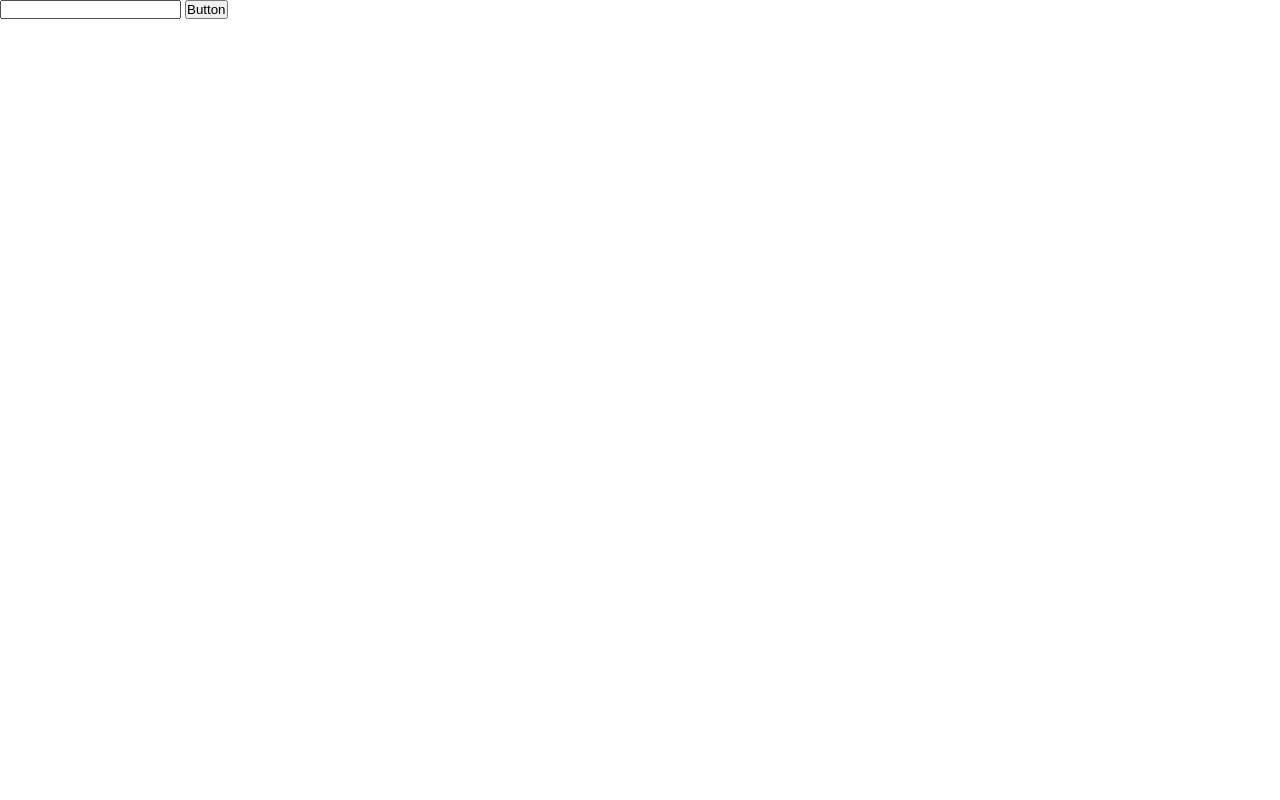
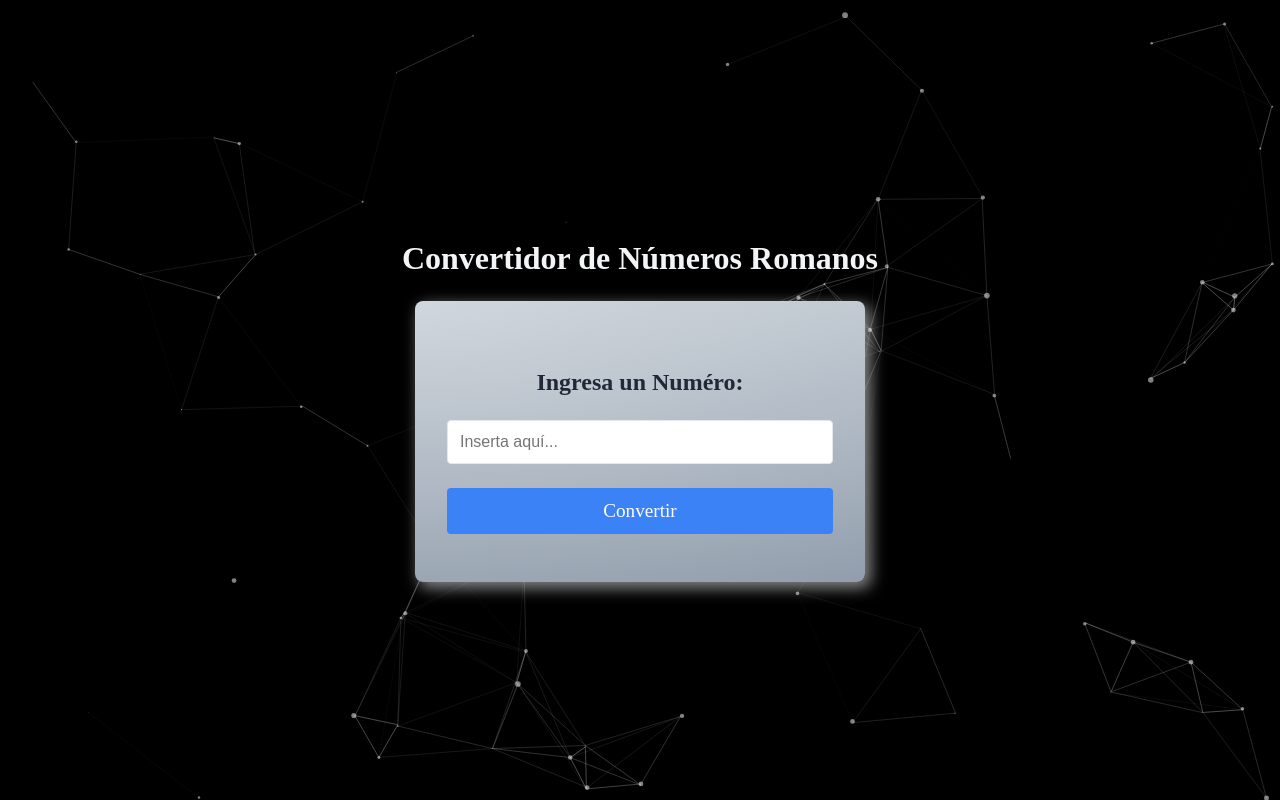
Before and after one commit to joseomarrb/Convertidor-a-Numeros-Romanos, a plain HTML site: page index.html in a window 1280 px wide. Drawn offline with Linux system fonts and the light colour scheme; a web font is replaced by a local one.

Commit message:
Proyecto convertidor a Numeros Romanos Finalizado :)

```diff
--- a/index.html
+++ b/index.html
@@ -4,13 +4,24 @@
     <meta charset="UTF-8">
     <meta name="viewport" content="width=device-width, initial-scale=1.0">
     <title>Convertidor a Numeros Romanos</title>
+    <link rel="shortcut icon" href="src/javascript.svg" type="image/x-icon">
     <link rel="stylesheet" href="styles.css">
 </head>
 <body>
-    <input type="text" id="number">
-    <button id="convert-btn">Button</button>
-    <p id="output"></p>
+    <div id="particles-js"></div>
+    <h1 class="title">Convertidor de Números Romanos</h1>
+    <div class="card">
+        <h2 class="card-title">Ingresa un Numéro:</h2>
+        <div class="input-wrapper">
+            <input class="input" type="number" id="number" placeholder="Inserta aquí...">
+        </div>
+        <button class="button" id="convert-btn">Convertir</button>
+    </div>
 
+    <div class="oculto" id="output"></div>
+
+    <script src="src/particles.min.js"></script>
+    <script src="src/particulas.js"></script>
     <script src="./script.js"></script>
 </body>
 </html>
--- a/script.js
+++ b/script.js
@@ -13,12 +13,15 @@ function checkInput() {
     const inputNumberConvert = parseInt(inputNumber.value)
     if (!inputNumber.value.trim()) {
         output.textContent = "Please enter a valid number";
+        mostrarError(output);
         return;
-    } else if (inputNumberConvert < 0) {
+    } else if (inputNumberConvert <= 0) {
         output.textContent = "Please enter a number greater than or equal to 1";
+        mostrarError(output);
         return;
     } else if (inputNumberConvert >= 4000) {
         output.textContent = "Please enter a number less than or equal to 3999";
+        mostrarError(output);
         return;
     }
     convertInput(inputNumberConvert);
@@ -26,6 +29,7 @@ function checkInput() {
 
 function convertInput(input) {
     output.textContent = "";
+
     while (input > 0) {
         if (input >= 1000) {
             output.textContent += "M";
@@ -68,6 +72,20 @@ function convertInput(input) {
             input -= 1;
         }
     }
-
+    mostrarCorrecto(output);
     return output.textContent;
 };
+
+function mostrarError(output) {
+    output.classList.remove("correcto");
+    output.classList.remove("oculto");
+    output.classList.add("error");
+    output.classList.add("visible");
+}
+
+function mostrarCorrecto(output) {
+    output.classList.remove("error");
+    output.classList.remove("oculto");
+    output.classList.add("correcto");
+    output.classList.add("visible");
+}
--- /dev/null
+++ b/src/particulas.js
@@ -0,0 +1,112 @@
+particlesJS(
+    {
+        "particles": {
+          "number": {
+            "value": 60,
+            "density": {
+              "enable": true,
+              "value_area": 800
+            }
+          },
+          "color": {
+            "value": "#ffffff"
+          },
+          "shape": {
+            "type": "circle",
+            "stroke": {
+              "width": 0,
+              "color": "#000000"
+            },
+            "polygon": {
+              "nb_sides": 5
+            },
+            "image": {
+              "src": "img/github.svg",
+              "width": 100,
+              "height": 100
+            }
+          },
+          "opacity": {
+            "value": 0.5,
+            "random": false,
+            "anim": {
+              "enable": false,
+              "speed": 1,
+              "opacity_min": 0.1,
+              "sync": false
+            }
+          },
+          "size": {
+            "value": 3,
+            "random": true,
+            "anim": {
+              "enable": false,
+              "speed": 40,
+              "size_min": 0.1,
+              "sync": false
+            }
+          },
+          "line_linked": {
+            "enable": true,
+            "distance": 150,
+            "color": "#ffffff",
+            "opacity": 0.4,
+            "width": 1
+          },
+          "move": {
+            "enable": true,
+            "speed": 6,
+            "direction": "none",
+            "random": false,
+            "straight": false,
+            "out_mode": "out",
+            "bounce": false,
+            "attract": {
+              "enable": false,
+              "rotateX": 600,
+              "rotateY": 1200
+            }
+          }
+        },
+        "interactivity": {
+          "detect_on": "canvas",
+          "events": {
+            "onhover": {
+              "enable": true,
+              "mode": "repulse"
+            },
+            "onclick": {
+              "enable": true,
+              "mode": "push"
+            },
+            "resize": true
+          },
+          "modes": {
+            "grab": {
+              "distance": 400,
+              "line_linked": {
+                "opacity": 1
+              }
+            },
+            "bubble": {
+              "distance": 400,
+              "size": 40,
+              "duration": 2,
+              "opacity": 8,
+              "speed": 3
+            },
+            "repulse": {
+              "distance": 200,
+              "duration": 0.4
+            },
+            "push": {
+              "particles_nb": 4
+            },
+            "remove": {
+              "particles_nb": 2
+            }
+          }
+        },
+        "retina_detect": true
+      }
+)
--- a/styles.css
+++ b/styles.css
@@ -1,10 +1,117 @@
+@import url('https://fonts.googleapis.com/css2?family=Artifika&family=Berkshire+Swash&family=Gideon+Roman&family=Lobster&family=Nosifer&family=Sixtyfour+Convergence&display=swap');
+
 *{
+    box-sizing: border-box;
+    font-family: "Gideon Roman", serif;
+}
+
+:root {
+    --primary-color: #3b82f6;
+    --background-color: #ffffff;
+    --text-color: #1f2937;
+    --border-color: #e5e7eb;
+}
+
+body {
+    display: flex;
+    justify-content: center;
+    align-items: center;
+    flex-direction: column;
+    height: 100vh;
     margin: 0;
-    padding: 0;
+    position: relative;
+    z-index: 99;
+    background-color: black;
+}
+
+#particles-js{
+    height: 100vh;
+    width: 100%;
+    position: fixed;
+    z-index: -1;
+}
+
+.title{
+    text-align: center;
+    color: #f3f4f6;
+    margin-bottom: 1.5rem;
+}
+
+.card {
+    background: linear-gradient(-180deg, #BCC5CE 0%, #929EAD 98%), radial-gradient(at top left, rgba(255,255,255,0.30) 0%, rgba(0,0,0,0.30) 100%);
+    background-blend-mode: screen;
+    color: #ffffff;
+    border-radius: 8px;
+    box-shadow: 5px 5px 15px 1px #fff8 ;
+    width: 90%;
+    max-width: 450px;
+    padding: 3rem 2rem;
+}
+
+.card-title {
+    text-align: center;
+    font-size: 1.5rem;
+    font-weight: bold;
+    color: var(--text-color);
+    margin-bottom: 1.5rem;
+}
+
+.input-wrapper {
+    margin-bottom: 1.5rem;
+}
+
+.input {
+    font-family: Arial, sans-serif;
+    width: 100%;
+    padding: 0.75rem;
+    font-size: 1rem;
+    border: 1px solid var(--border-color);
+    border-radius: 4px;
     box-sizing: border-box;
 }
 
+.button {
+    width: 100%;
+    padding: 0.75rem;
+    font-size: 1.2rem;
+    background-color: var(--primary-color);
+    color: white;
+    border: none;
+    border-radius: 4px;
+    cursor: pointer;
+    transition: background-color 0.3s ease;
+}
+
+.button:hover {
+    background-color: #2563eb;
+}
+
 #output{
+    width: 90%;
+    max-width: 450px;
+    margin: 1.5rem 0;
+    padding: 5px 0;
     color: #000;
-    background-color: red;
+    text-align: center;
+    font-size: 28px;
+    border-radius: 8px;
+    box-shadow: 2px 2px 2px 2px #fff5;
 }
+
+.oculto{
+    display: none;
+}
+
+.visible{
+    display: block;
+}
+
+.error{
+    background-color: #ffadad;
+    border: 3px solid #f008;
+}
+
+.correcto{
+    background-color: #97f497;
+    border: 3px solid rgb(67, 255, 83);
+}
```
Also changed, not shown: src/particlesjs-config.json (added, +110 -0 lines), src/javascript.svg (added), src/particles.min.js (added).
